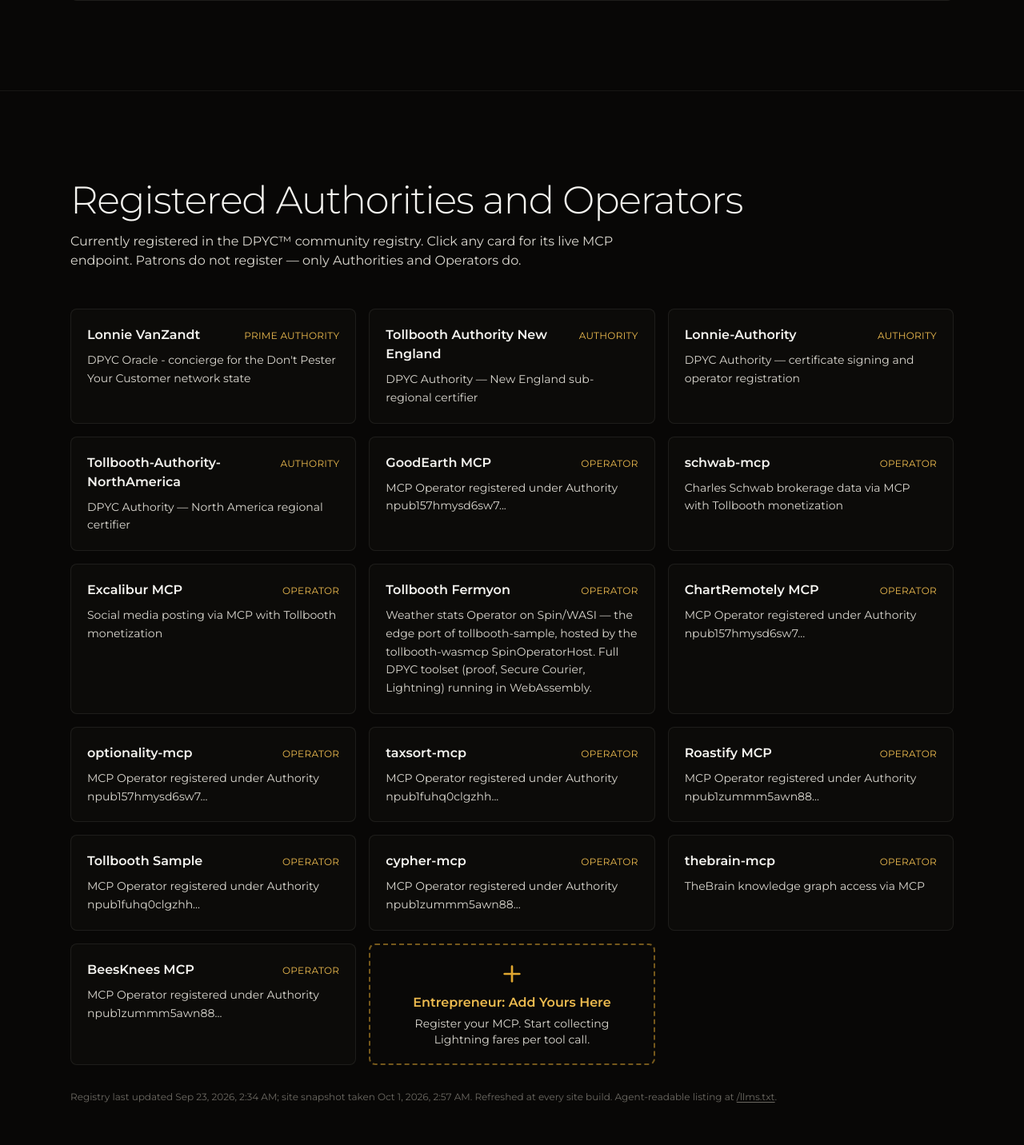
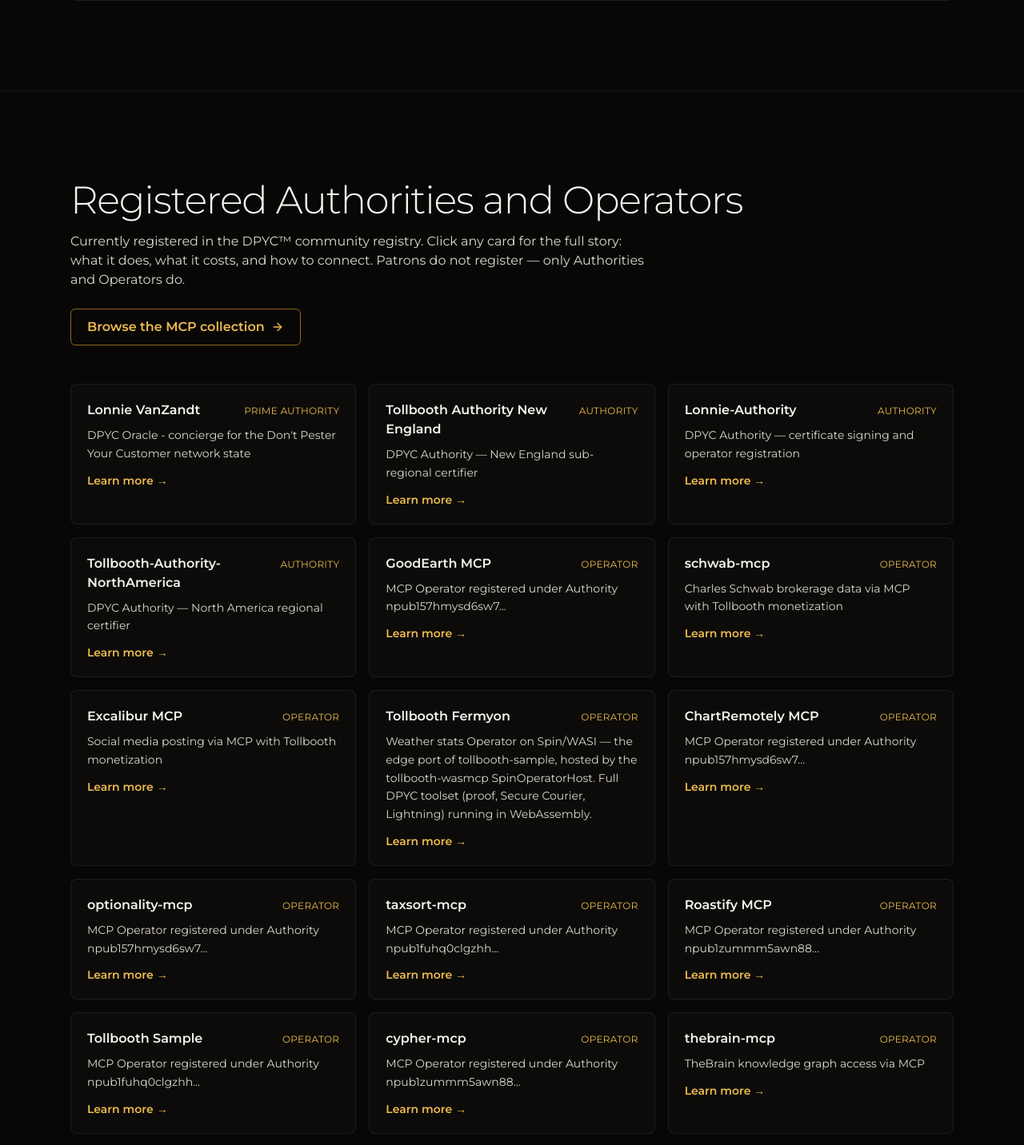
Before and after one commit to lonniev/tollbooth-dpyc-site, a React (Vite) app: page / in a window 1280 px wide. Shown: the part 6834-8266 px from the top of the page at 80% size. Built offline with nearby package versions, Linux system fonts and the light colour scheme.

Commit message:
site: cross-sell registry cards into the MCPs collection (#6)
Co-authored-by: lonniev <lonniev@gmail.com>
Co-authored-by: Claude Opus 5.5 <noreply@anthropic.com>

```diff
--- a/src/components/LiveOperators.tsx
+++ b/src/components/LiveOperators.tsx
@@ -1,10 +1,11 @@
 import { motion } from 'framer-motion';
-import { Plus } from 'lucide-react';
+import { ArrowRight, Plus } from 'lucide-react';
 import operatorsData from '../data/operators.json';
 
 type Service = {
   name?: string;
   url?: string;
+  product_url?: string;
   description?: string;
 };
 
@@ -18,9 +19,10 @@ type Member = {
   notes?: string;
 };
 
-const { fetched_at, registry_updated_at, members } = operatorsData as {
+const { fetched_at, registry_updated_at, collection_url, members } = operatorsData as {
   fetched_at: string | null;
   registry_updated_at?: string | null;
+  collection_url?: string;
   members: Member[];
 };
 
@@ -61,9 +63,19 @@ export default function LiveOperators() {
         </h2>
         <p className="mt-4 text-ink-100 max-w-readable">
           Currently registered in the DPYC™ community registry. Click any card
-          for its live MCP endpoint. Patrons do not register — only Authorities
-          and Operators do.
+          for the full story: what it does, what it costs, and how to connect.
+          Patrons do not register — only Authorities and Operators do.
         </p>
+        {collection_url && (
+          <a
+            href={collection_url}
+            target="_blank"
+            rel="noreferrer"
+            className="mt-6 inline-flex items-center gap-2 rounded-md border border-brand-400/60 px-5 py-2.5 font-semibold text-brand-300 transition-colors hover:border-brand-300 hover:text-brand-200"
+          >
+            Browse the MCP collection <ArrowRight size={16} />
+          </a>
+        )}
 
         {visible.length === 0 ? (
           <p className="mt-12 text-ink-200 italic">
@@ -74,7 +86,7 @@ export default function LiveOperators() {
           <div className="mt-12 grid gap-4 sm:grid-cols-2 lg:grid-cols-3">
             {visible.map((m, i) => {
               const primary = m.services?.[0];
-              const href = primary?.url;
+              const href = primary?.product_url ?? primary?.url;
               const Card = href ? motion.a : motion.div;
               return (
                 <Card
@@ -99,6 +111,11 @@ export default function LiveOperators() {
                   {primary?.description && (
                     <p className="text-sm text-ink-100 leading-relaxed">
                       {primary.description}
+                    </p>
+                  )}
+                  {primary?.product_url && (
+                    <p className="mt-3 text-sm font-semibold text-brand-300">
+                      Learn more →
                     </p>
                   )}
                 </Card>
--- a/src/data/operators.json
+++ b/src/data/operators.json
@@ -1,6 +1,7 @@
 {
-  "fetched_at": "2026-10-01T02:57:23.934Z",
+  "fetched_at": "2026-10-01T03:24:26.539Z",
   "registry_updated_at": "2026-09-23T02:34:16Z",
+  "collection_url": "https://mcps.tollbooth-dpyc.com",
   "members": [
     {
       "npub": "npub1l94pd4qu4eszrl6ek032ftcnsu3tt9a7xvq2zp7eaxeklp6mrpzssmq8pf",
@@ -12,7 +13,8 @@
         {
           "name": "dpyc-oracle",
           "url": "https://dpyc-oracle.fastmcp.app/mcp",
-          "description": "DPYC Oracle - concierge for the Don't Pester Your Customer network state"
+          "description": "DPYC Oracle - concierge for the Don't Pester Your Customer network state",
+          "product_url": "https://cafe.tollbooth-dpyc.com/products/dpyc-oracle"
         }
       ],
       "upstream_authority_npub": null,
@@ -28,7 +30,8 @@
         {
           "name": "tollbooth-authority-newengland",
           "url": "https://tollbooth-authority-newengland.fastmcp.app/mcp",
-          "description": "DPYC Authority — New England sub-regional certifier"
+          "description": "DPYC Authority — New England sub-regional certifier",
+          "product_url": "https://cafe.tollbooth-dpyc.com/products/tollbooth-authority-new-england"
         }
       ],
       "upstream_authority_npub": "npub1zummm5awn88kw2hz6deeyjprpw0fzuv9rvzrxf3vu453yyqzvdss49xd2t",
@@ -44,7 +47,8 @@
         {
           "name": "tollbooth-authority",
           "url": "https://tollbooth-authority.fastmcp.app/mcp",
-          "description": "DPYC Authority — certificate signing and operator registration"
+          "description": "DPYC Authority — certificate signing and operator registration",
+          "product_url": "https://cafe.tollbooth-dpyc.com/products/tollbooth-authority"
         }
       ],
       "upstream_authority_npub": "npub1l94pd4qu4eszrl6ek032ftcnsu3tt9a7xvq2zp7eaxeklp6mrpzssmq8pf",
@@ -60,7 +64,8 @@
         {
           "name": "tollbooth-authority-northamerica",
           "url": "https://tollbooth-authority-northamerica.fastmcp.app/mcp",
-          "description": "DPYC Authority — North America regional certifier"
+          "description": "DPYC Authority — North America regional certifier",
+          "product_url": "https://cafe.tollbooth-dpyc.com/products/tollbooth-authority-north-america"
         }
       ],
       "upstream_authority_npub": "npub1l94pd4qu4eszrl6ek032ftcnsu3tt9a7xvq2zp7eaxeklp6mrpzssmq8pf",
@@ -76,7 +81,8 @@
         {
           "name": "GoodEarth MCP",
           "url": "https://goodearth-mcp.fastmcp.app/mcp",
-          "description": "MCP Operator registered under Authority npub157hmysd6sw7..."
+          "description": "MCP Operator registered under Authority npub157hmysd6sw7...",
+          "product_url": "https://cafe.tollbooth-dpyc.com/products/good-earth-mcp"
         }
       ],
       "upstream_authority_npub": "npub157hmysd6sw7m8kkldycnnc74mssxp9nweddk2p5sw9l2nktr950qyxrenn",
@@ -92,7 +98,8 @@
         {
           "name": "schwab-mcp",
           "url": "https://schwab-mcp.fastmcp.app/mcp",
-          "description": "Charles Schwab brokerage data via MCP with Tollbooth monetization"
+          "description": "Charles Schwab brokerage data via MCP with Tollbooth monetization",
+          "product_url": "https://cafe.tollbooth-dpyc.com/products/schwab-mcp"
         }
       ],
       "upstream_authority_npub": "npub1fuhq0clgzhhkuhywe8c5c5hdnnkzlhedesy6e35x2aucz6xy9c6s6mhv7z",
@@ -108,7 +115,8 @@
         {
           "name": "Excalibur MCP",
           "url": "https://excalibur-mcp.fastmcp.app/mcp",
-          "description": "Social media posting via MCP with Tollbooth monetization"
+          "description": "Social media posting via MCP with Tollbooth monetization",
+          "product_url": "https://cafe.tollbooth-dpyc.com/products/excalibur-mcp"
         }
       ],
       "upstream_authority_npub": "npub1fuhq0clgzhhkuhywe8c5c5hdnnkzlhedesy6e35x2aucz6xy9c6s6mhv7z",
@@ -124,7 +132,8 @@
         {
           "name": "tollbooth-fermyon",
           "url": "https://lonnies-mini.tailee8e94.ts.net/mcp",
-          "description": "Weather stats Operator on Spin/WASI — the edge port of tollbooth-sample, hosted by the tollbooth-wasmcp SpinOperatorHost. Full DPYC toolset (proof, Secure Courier, Lightning) running in WebAssembly."
+          "description": "Weather stats Operator on Spin/WASI — the edge port of tollbooth-sample, hosted by the tollbooth-wasmcp SpinOperatorHost. Full DPYC toolset (proof, Secure Courier, Lightning) running in WebAssembly.",
+          "product_url": "https://cafe.tollbooth-dpyc.com/products/tollbooth-fermyon"
         }
       ],
       "upstream_authority_npub": "npub157hmysd6sw7m8kkldycnnc74mssxp9nweddk2p5sw9l2nktr950qyxrenn",
@@ -140,7 +149,8 @@
         {
           "name": "ChartRemotely MCP",
           "url": "https://chartremotely-mcp.fastmcp.app/mcp",
-          "description": "MCP Operator registered under Authority npub157hmysd6sw7..."
+          "description": "MCP Operator registered under Authority npub157hmysd6sw7...",
+          "product_url": "https://cafe.tollbooth-dpyc.com/products/chartremotely-mcp"
         }
       ],
       "upstream_authority_npub": "npub157hmysd6sw7m8kkldycnnc74mssxp9nweddk2p5sw9l2nktr950qyxrenn",
@@ -156,7 +166,8 @@
         {
           "name": "optionality-mcp",
           "url": "https://optionality-mcp.fastmcp.app/mcp",
-          "description": "MCP Operator registered under Authority npub157hmysd6sw7..."
+          "description": "MCP Operator registered under Authority npub157hmysd6sw7...",
+          "product_url": "https://cafe.tollbooth-dpyc.com/products/optionality-mcp"
         }
       ],
       "upstream_authority_npub": "npub157hmysd6sw7m8kkldycnnc74mssxp9nweddk2p5sw9l2nktr950qyxrenn",
@@ -172,7 +183,8 @@
         {
           "name": "taxsort-mcp",
           "url": "https://taxsort-mcp.fastmcp.app/mcp",
-          "description": "MCP Operator registered under Authority npub1fuhq0clgzhh..."
+          "description": "MCP Operator registered under Authority npub1fuhq0clgzhh...",
+          "product_url": "https://cafe.tollbooth-dpyc.com/products/taxsort-mcp"
         }
       ],
       "upstream_authority_npub": "npub1fuhq0clgzhhkuhywe8c5c5hdnnkzlhedesy6e35x2aucz6xy9c6s6mhv7z",
@@ -188,7 +200,8 @@
         {
           "name": "Roastify MCP",
           "url": "https://roastify-mcp.fastmcp.app/mcp",
-          "description": "MCP Operator registered under Authority npub1zummm5awn88..."
+          "description": "MCP Operator registered under Authority npub1zummm5awn88...",
+          "product_url": "https://cafe.tollbooth-dpyc.com/products/roastify-mcp"
         }
       ],
       "upstream_authority_npub": "npub1zummm5awn88kw2hz6deeyjprpw0fzuv9rvzrxf3vu453yyqzvdss49xd2t",
@@ -204,7 +217,8 @@
         {
           "name": "Tollbooth Sample",
           "url": "https://tollbooth-sample.fastmcp.app/mcp",
-          "description": "MCP Operator registered under Authority npub1fuhq0clgzhh..."
+          "description": "MCP Operator registered under Authority npub1fuhq0clgzhh...",
+          "product_url": "https://cafe.tollbooth-dpyc.com/products/tollbooth-sample"
         }
       ],
       "upstream_authority_npub": "npub1fuhq0clgzhhkuhywe8c5c5hdnnkzlhedesy6e35x2aucz6xy9c6s6mhv7z",
@@ -220,7 +234,8 @@
         {
           "name": "cypher-mcp",
           "url": "https://cypher-mcp.fastmcp.app/mcp",
-          "description": "MCP Operator registered under Authority npub1zummm5awn88..."
+          "description": "MCP Operator registered under Authority npub1zummm5awn88...",
+          "product_url": "https://cafe.tollbooth-dpyc.com/products/cypher-mcp"
         }
       ],
       "upstream_authority_npub": "npub1zummm5awn88kw2hz6deeyjprpw0fzuv9rvzrxf3vu453yyqzvdss49xd2t",
@@ -236,7 +251,8 @@
         {
           "name": "thebrain-mcp",
           "url": "https://personal-brain.fastmcp.app/mcp",
-          "description": "TheBrain knowledge graph access via MCP"
+          "description": "TheBrain knowledge graph access via MCP",
+          "product_url": "https://cafe.tollbooth-dpyc.com/products/personal-brain-mcp"
         }
       ],
       "upstream_authority_npub": "npub1fuhq0clgzhhkuhywe8c5c5hdnnkzlhedesy6e35x2aucz6xy9c6s6mhv7z",
@@ -252,7 +268,8 @@
         {
           "name": "BeesKnees MCP",
           "url": "https://beesknees-mcp.fastmcp.app/mcp",
-          "description": "MCP Operator registered under Authority npub1zummm5awn88..."
+          "description": "MCP Operator registered under Authority npub1zummm5awn88...",
+          "product_url": "https://cafe.tollbooth-dpyc.com/products/beesknees-mcp"
         }
       ],
       "upstream_authority_npub": "npub1zummm5awn88kw2hz6deeyjprpw0fzuv9rvzrxf3vu453yyqzvdss49xd2t",
@@ -268,12 +285,14 @@
         {
           "name": "tollbooth-oauth2-collector",
           "url": "https://tollbooth-oauth2-collector.fastmcp.app",
-          "description": "Community OAuth2 code storage and retrieval via MCP tools"
+          "description": "Community OAuth2 code storage and retrieval via MCP tools",
+          "product_url": "https://cafe.tollbooth-dpyc.com/products/oauth2-authorization-code-collector"
         },
         {
           "name": "tollbooth-oauth2-callback",
           "url": "https://tollbooth-dpyc-oauth.val.run",
-          "description": "Serverless OAuth2 browser callback — receives GET redirects from OAuth providers"
+          "description": "Serverless OAuth2 browser callback — receives GET redirects from OAuth providers",
+          "product_url": "https://cafe.tollbooth-dpyc.com/products/oauth2-authorization-code-collector"
         }
       ],
       "upstream_authority_npub": "npub1l94pd4qu4eszrl6ek032ftcnsu3tt9a7xvq2zp7eaxeklp6mrpzssmq8pf",
@@ -289,7 +308,8 @@
         {
           "name": "tollbooth-shortlinks",
           "url": "https://tollbooth-shortlinks.fastmcp.app/mcp",
-          "description": "Community utility — ephemeral, human-friendly short URLs for OAuth flows and long URLs. 24-hour TTL, no tracking, no interstitials."
+          "description": "Community utility — ephemeral, human-friendly short URLs for OAuth flows and long URLs. 24-hour TTL, no tracking, no interstitials.",
+          "product_url": "https://cafe.tollbooth-dpyc.com/products/tollbooth-shortlinks"
         }
       ],
       "upstream_authority_npub": "npub1l94pd4qu4eszrl6ek032ftcnsu3tt9a7xvq2zp7eaxeklp6mrpzssmq8pf",
```
Also changed, not shown: scripts/fetch-members.mjs (+68 -4 lines), public/llms.txt, 1 other file (tests, documents, lock files or other folders).
